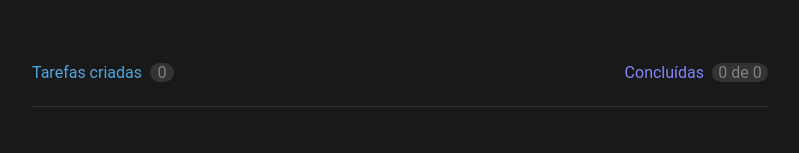
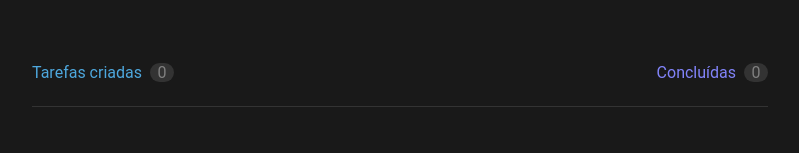
Before and after one commit to AnaVitorio/toDoList, a React (Vite) app: page / in a window 1280 px wide. Shown: the part 225-378 px from the top of the page, without its empty margins (240-1039 px from the left). Built offline with nearby package versions, Linux system fonts and the light colour scheme.

Commit message:
ajuste formato contador concluidas

```diff
--- a/src/componets/PainelTarefas.tsx
+++ b/src/componets/PainelTarefas.tsx
@@ -61,8 +61,10 @@ export function PainelTarefas(props: Parameters) {
         </div>
         <div className={styles.concluidas}>
           <span>Concluídas</span>
-          <span className={styles.contadorConcluidas}>
-            {props.quantidadeTarefasConcluidas} de {props.listaTarefas.length}
+          <span className={props.listaTarefas.length === 0 ? styles.contadorCriadas : styles.contadorConcluidas}>
+            {props.listaTarefas.length === 0 ? props.quantidadeTarefasConcluidas
+            : `${props.quantidadeTarefasConcluidas} de ${props.listaTarefas.length}`}
+
           </span>
         </div>
       </header>
```
